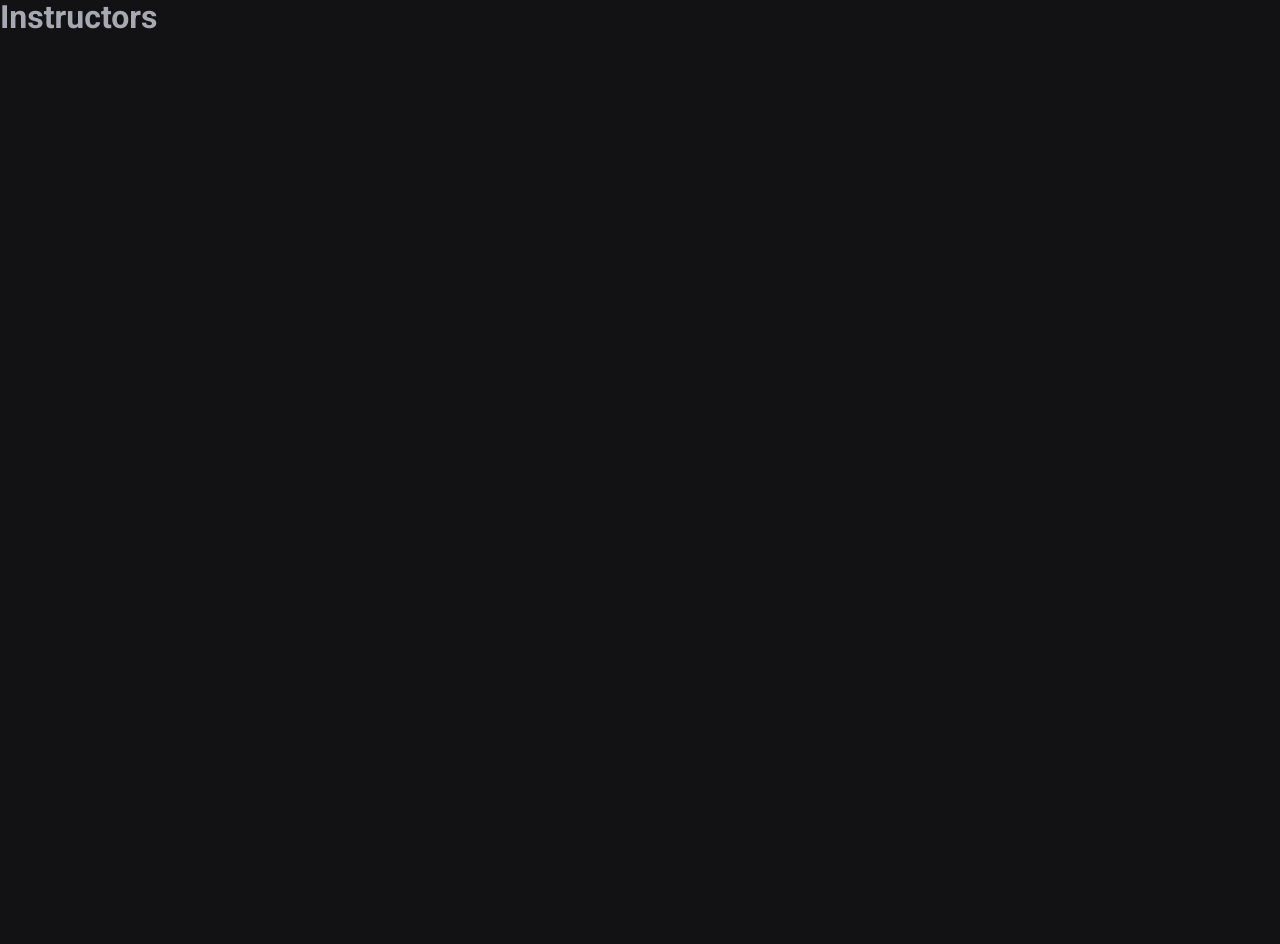
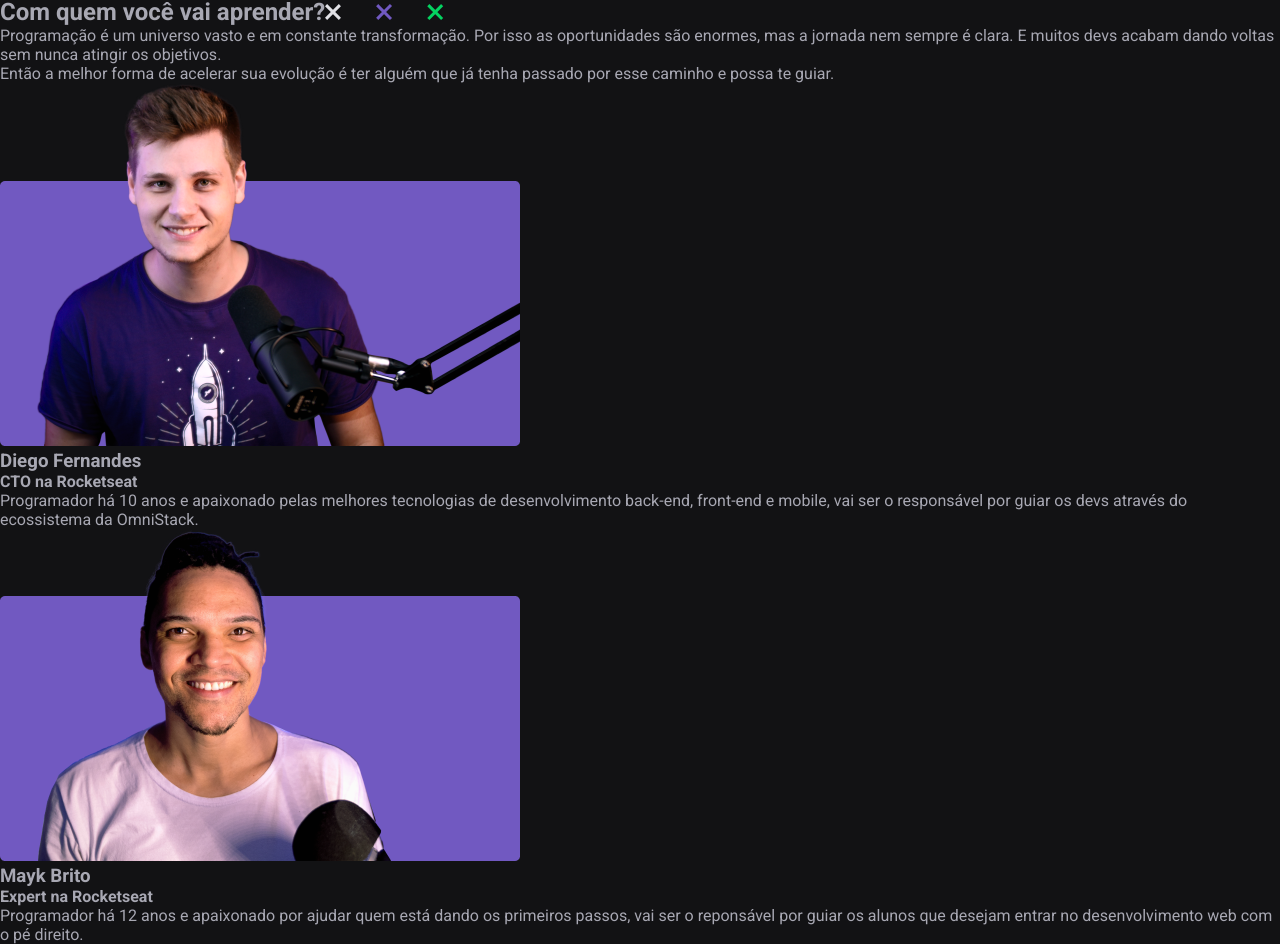
Before and after one commit to 0xjoaovpsantos/next-level-week-clone, a React (Create React App) app: page / in a window 1280 px wide. Shown: the part 3055-3999 px from the top of the page. Before the commit the page ends 3091 px from the top, so only its background shows below. Built offline with nearby package versions, Linux system fonts and the light colour scheme.

Commit message:
add: create structure of Instructores without style

```diff
--- a/src/components/Instructors/index.tsx
+++ b/src/components/Instructors/index.tsx
@@ -1,5 +1,63 @@
 import React from 'react';
 
-const Instructors: React.FC = () => <h1>Instructors</h1>;
+import { Container, Content } from './styles';
+
+import iconSvg from '../../assets/icones.svg';
+
+import instructor1Img from '../../assets/instructor1.png';
+import instructor2Img from '../../assets/instructor2.png';
+
+const Instructors: React.FC = () => (
+  <Container>
+    <Content>
+      <div>
+        <div>
+          <h2>
+            Com quem você vai aprender?
+            <img src={iconSvg} alt="" />
+          </h2>
+          <div>
+            <p>
+              Programação é um universo vasto e em constante transformação. Por
+              isso as oportunidades são enormes, mas a jornada nem sempre é
+              clara. E muitos devs acabam dando voltas sem nunca atingir os
+              objetivos.
+            </p>
+            <p>
+              Então a melhor forma de acelerar sua evolução é ter alguém que já
+              tenha passado por esse caminho e possa te guiar.
+            </p>
+          </div>
+        </div>
+        <div>
+          <div>
+            <div>
+              <img src={instructor1Img} alt="Diego Fernandes" />
+            </div>
+            <h3>Diego Fernandes</h3>
+            <h4>CTO na Rocketseat</h4>
+            <p>
+              Programador há 10 anos e apaixonado pelas melhores tecnologias de
+              desenvolvimento back-end, front-end e mobile, vai ser o
+              responsável por guiar os devs através do ecossistema da OmniStack.
+            </p>
+          </div>
+          <div>
+            <div>
+              <img src={instructor2Img} alt="Mayk Brito" />
+            </div>
+            <h3>Mayk Brito</h3>
+            <h4>Expert na Rocketseat</h4>
+            <p>
+              Programador há 12 anos e apaixonado por ajudar quem está dando os
+              primeiros passos, vai ser o reponsável por guiar os alunos que
+              desejam entrar no desenvolvimento web com o pé direito.
+            </p>
+          </div>
+        </div>
+      </div>
+    </Content>
+  </Container>
+);
 
 export default Instructors;
--- /dev/null
+++ b/src/components/Instructors/styles.ts
@@ -0,0 +1,5 @@
+import styled from 'styled-components';
+
+export const Container = styled.section``;
+
+export const Content = styled.div``;
```
